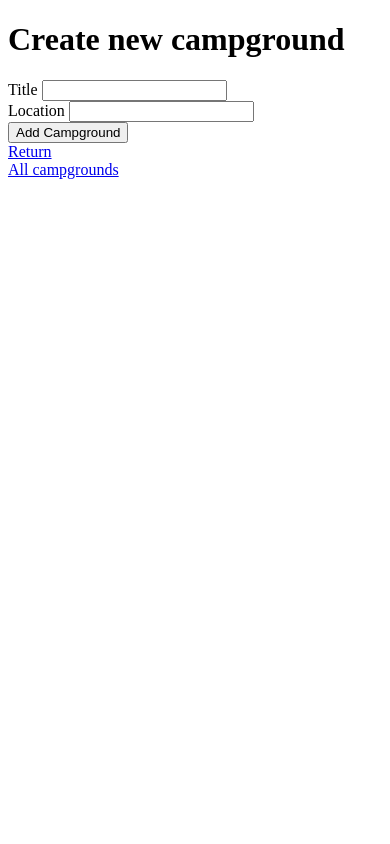
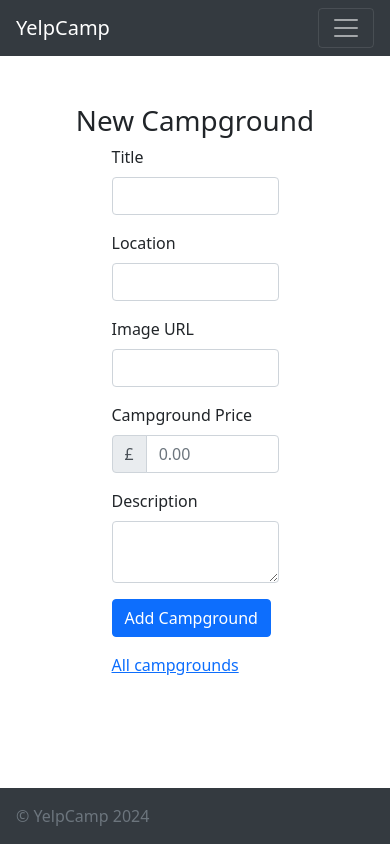
Before and after one commit to gjemiolo-git/yelp-camp, a Node server app: page /campgrounds/new in a window 390 px wide. Run offline with Node 20, Linux system fonts and the light colour scheme; some libraries are stand-ins or nearby versions.

Commit message:
Update styles

```diff
--- a/app.js
+++ b/app.js
@@ -1,9 +1,9 @@
 const express = require('express');
+const path = require('path');
 const mongoose = require('mongoose');
-const path = require('path');
+const ejsMate = require('ejs-mate');
 const methodOverride = require('method-override');
 const Campground = require('./models/campground');
-const campground = require('./models/campground');
 
 mongoose.connect('mongodb://localhost:27017/yelp-camp');
 
@@ -15,6 +15,7 @@ db.once("open", () => {
 
 const app = express();
 
+app.engine('ejs', ejsMate);
 app.set('view engine', 'ejs');
 app.set('views', path.join(__dirname, 'views'));
 app.use(express.urlencoded({ extended: true }));
@@ -31,12 +32,6 @@ app.get('/campgrounds', async (req, res) => {
 
 app.get('/campgrounds/new', (req, res) => {
     res.render('campgrounds/new');
-})
-
-app.post('/campgrounds', async (req, res) => {
-    const campground = new Campground(req.body.campground);
-    await campground.save();
-    res.redirect(`/campgrounds/${campground._id}`);
 })
 
 app.post('/campgrounds', async (req, res) => {
--- a/models/campground.js
+++ b/models/campground.js
@@ -3,7 +3,8 @@ const Schema = mongoose.Schema;
 
 const CampgroundSchema = new Schema({
     title: String,
-    price: String,
+    imgSource: String,
+    price: Number,
     description: String,
     location: String
 })
--- a/package.json
+++ b/package.json
@@ -11,6 +11,7 @@
   "license": "ISC",
   "dependencies": {
     "ejs": "^3.1.10",
+    "ejs-mate": "^4.0.0",
     "express": "^4.19.2",
     "method-override": "^3.0.0",
     "mongoose": "^8.5.2"
--- a/views/campgrounds/new.ejs
+++ b/views/campgrounds/new.ejs
@@ -1,30 +1,37 @@
-<!DOCTYPE html>
-<html lang="en">
+<% layout('/layouts/boilerplate') %>
 
-<head>
-  <meta charset="UTF-8">
-  <meta name="viewport" content="width=device-width, initial-scale=1.0">
-  <title>New Campground</title>
-</head>
+<div class="row">
+  <h1 class="text-center">New Campground</h1>
+  <div class="col-6 offset-3">
+    <form action="/campgrounds" method="POST">
+      <div class="mb-3">
+        <label class="form-label" for="title">Title</label>
+        <input class="form-control" type="text" id="title" name="campground[title]">
+      </div>
+      <div class="mb-3">
+        <label class="form-label" for="location">Location</label>
+        <input class="form-control" type="text" id="location" name="campground[location]">
+      </div>
+      <div class="mb-3">
+        <label class="form-label" for="imgSource">Image URL</label>
+        <input class="form-control" type="text" id="image" name="campground[imgSource]">
+      </div>
+      <div class="mb-3">
+        <label class="form-label" for="price">Campground Price</label>
+        <div class="input-group mb-3">
+          <span class="input-group-text" id="price-label">£</span>
+          <input id="price" type="text" class="form-control" placeholder="0.00" aria-label="Price" aria-describedby="price-label" name="campground[price]">
+        </div>
+      </div>
 
-<body>
-  <h1>Create new campground </h1>
-  <form action="/campgrounds" method="POST">
-    <div>
-      <label for="title">Title</label>
-      <input type="text" id="title" name="campground[title]">
-    </div>
-    <div>
-      <label for="location">Location</label>
-      <input type="text" id="location" name="campground[location]">
-    </div>
-    <button>Add Campground</button>
-  </form>
-  <a href="/campgrounds">Return</a>
-
-  <footer>
+      <div class="mb-3">
+        <label class="form-label" for="description">Description</label>
+        <textarea class="form-control" type="text" id="description" name="campground[description]"></textarea>
+      </div>
+      <div class="mb-3">
+        <button class="btn btn-primary">Add Campground</button>
+      </div>
+    </form>
     <a href="/campgrounds">All campgrounds</a>
-  </footer>
-</body>
-
-</html>
+  </div>
+</div>
--- /dev/null
+++ b/views/layouts/boilerplate.ejs
@@ -0,0 +1,23 @@
+<!DOCTYPE html>
+<html lang="en">
+
+  <head>
+    <meta charset="UTF-8">
+    <meta name="viewport" content="width=device-width, initial-scale=1.0">
+    <title>YelpCamp</title>
+
+    <link rel="stylesheet" href="https://stackpath.bootstrapcdn.com/bootstrap/5.0.0-alpha1/css/bootstrap.min.css" integrity="sha384-r4NyP46KrjDleawBgD5tp8Y7UzmLA05oM1iAEQ17CSuDqnUK2+k9luXQOfXJCJ4I" crossorigin="anonymous">
+  </head>
+
+  <body class="d-flex flex-column vh-100">
+    <%- include('../partials/navbar')%>
+    <main class="container mt-5">
+      <%- body %>
+    </main>
+    <%- include('../partials/footer')%>
+
+    <script src="https://cdn.jsdelivr.net/npm/popper.js@1.16.0/dist/umd/popper.min.js" integrity="sha384-Q6E9RHvbIyZFJoft+2mJbHaEWldlvI9IOYy5n3zV9zzTtmI3UksdQRVvoxMfooAo" crossorigin="anonymous"></script>
+    <script src="https://stackpath.bootstrapcdn.com/bootstrap/5.0.0-alpha1/js/bootstrap.min.js" integrity="sha384-oesi62hOLfzrys4LxRF63OJCXdXDipiYWBnvTl9Y9/TRlw5xlKIEHpNyvvDShgf/" crossorigin="anonymous"></script>
+  </body>
+
+</html>
--- /dev/null
+++ b/views/partials/footer.ejs
@@ -0,0 +1,5 @@
+<footer class="footer bg-dark py-3 mt-auto">
+  <div class="container">
+    <span class="text-muted">&copy YelpCamp 2024</span>
+  </div>
+</footer>
--- /dev/null
+++ b/views/partials/navbar.ejs
@@ -0,0 +1,21 @@
+<nav class="navbar sticky-top navbar-expand-lg navbar-dark bg-dark">
+  <div class="container-fluid">
+    <a class="navbar-brand" href="/">YelpCamp</a>
+    <button class="navbar-toggler" type="button" data-toggle="collapse" data-target="#navbarNav" aria-controls="navbarNav" aria-expanded="false" aria-label="Toggle navigation">
+      <span class="navbar-toggler-icon"></span>
+    </button>
+    <div class="collapse navbar-collapse" id="navbarNav">
+      <ul class="navbar-nav">
+        <li class="nav-item">
+          <a class="nav-link " href="/">Home</a>
+        </li>
+        <li class="nav-item">
+          <a class="nav-link" href="/campgrounds">Campgrounds</a>
+        </li>
+        <li class="nav-item">
+          <a class="nav-link" href="/campgrounds/new">New Campground</a>
+        </li>
+      </ul>
+    </div>
+  </div>
+</nav>
```
Also changed, not shown: seeds/index.js (+9 -1 lines), views/campgrounds/edit.ejs (+1 -12 lines), views/campgrounds/index.ejs (+23 -21 lines), views/campgrounds/show.ejs (+10 -15 lines), views/home.ejs (+2 -14 lines), 1 other file.
